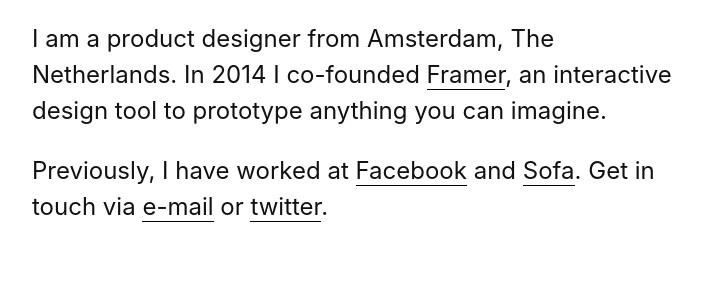
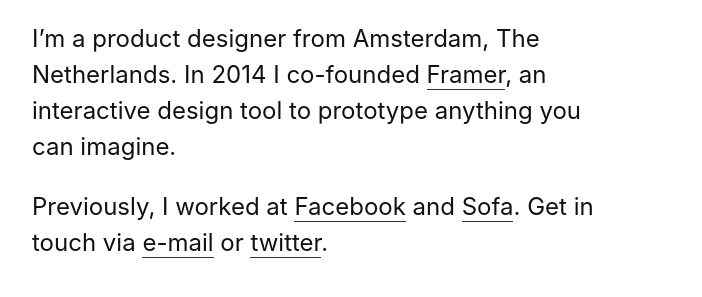
Before and after one commit to jornvandijk/jornvandijk.com, a plain HTML site: page index.html in a window 1280 px wide. Shown: the part 167-464 px from the top of the page, without its empty margins (96-798 px from the left). Drawn offline with Linux system fonts and the light colour scheme.

Commit message:
Small changes

```diff
--- a/index.html
+++ b/index.html
@@ -5,14 +5,14 @@
     <style type="text/css">
       body {
         font: 24px/1.5 -apple-system, BlinkMacSystemFont, Segoe UI, Helvetica, Arial, sans-serif;
-        max-width: 640px;
+        max-width: 615px;
         color: #111;
         margin: 10%;
       }
       a {
         color: #111;
         text-decoration: none;
-        border-bottom: 1px solid #000;
+        border-bottom: 1px solid #333;
       }
       p {
         font-weight: 400;
@@ -21,18 +21,16 @@
       h1 {
         font-size: 24px;
         font-weight: 700;
-        margin-bottom: 24px;
       }
-
     </style>
 </head>
 
 <body>
   <h1>Jorn van Dijk</h1>
 
-  <p>I am a product designer from Amsterdam, The Netherlands. In 2014 I co-founded <a href="https://www.framer.com/" target="_blank">Framer</a>, an interactive design tool to prototype anything you can&nbsp;imagine.</p>
+  <p>I&rsquo;m a product designer from Amsterdam, The Netherlands. In 2014 I co-founded <a href="https://www.framer.com/" target="_blank">Framer</a>, an interactive design tool to prototype anything you can&nbsp;imagine.</p>
 
-  <p>Previously, I have worked at <a href="https://www.facebook.com/design" target="_blank">Facebook</a> and <a href="http://madebysofa.com/" target="_blank">Sofa</a>. Get in touch via <a href="&#109;&#x61;&#x69;&#x6c;&#116;&#111;&#58;&#106;&#111;&#114;&#x6e;&#64;&#102;&#x72;&#x61;&#x6d;&#x65;&#114;&#46;&#99;&#x6f;&#x6d;">e-mail</a> or&nbsp;<a href="https://twitter.com/jornvandijk" target="_blank">twitter</a>.</p>
+  <p>Previously, I worked at <a href="https://www.facebook.com/design" target="_blank">Facebook</a> and <a href="http://madebysofa.com/" target="_blank">Sofa</a>. Get in touch via <a href="&#109;&#x61;&#x69;&#x6c;&#116;&#111;&#58;&#106;&#111;&#114;&#x6e;&#64;&#102;&#x72;&#x61;&#x6d;&#x65;&#114;&#46;&#99;&#x6f;&#x6d;">e-mail</a> or&nbsp;<a href="https://twitter.com/jornvandijk" target="_blank">twitter</a>.</p>
 </body>
 
 </html>
```
